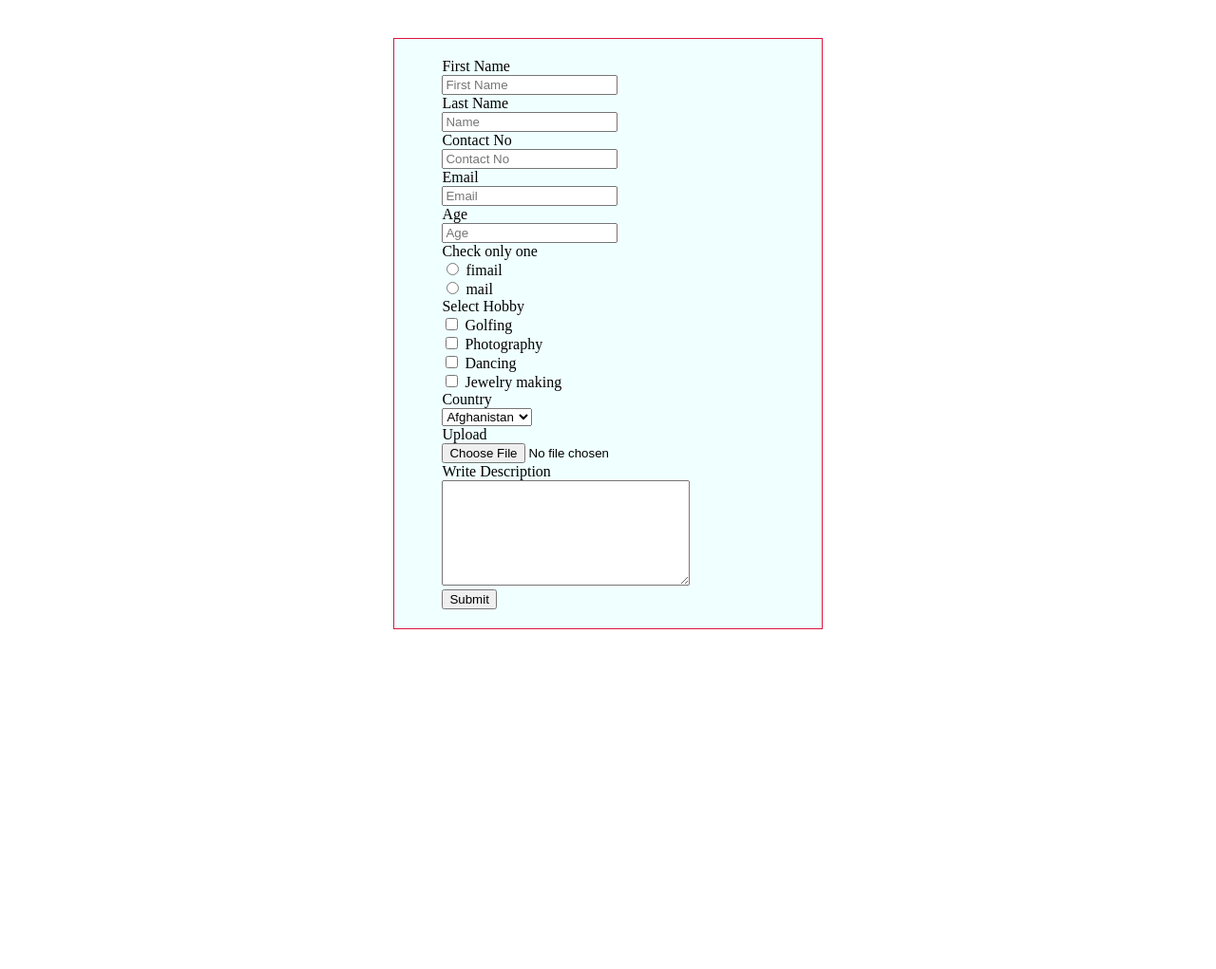
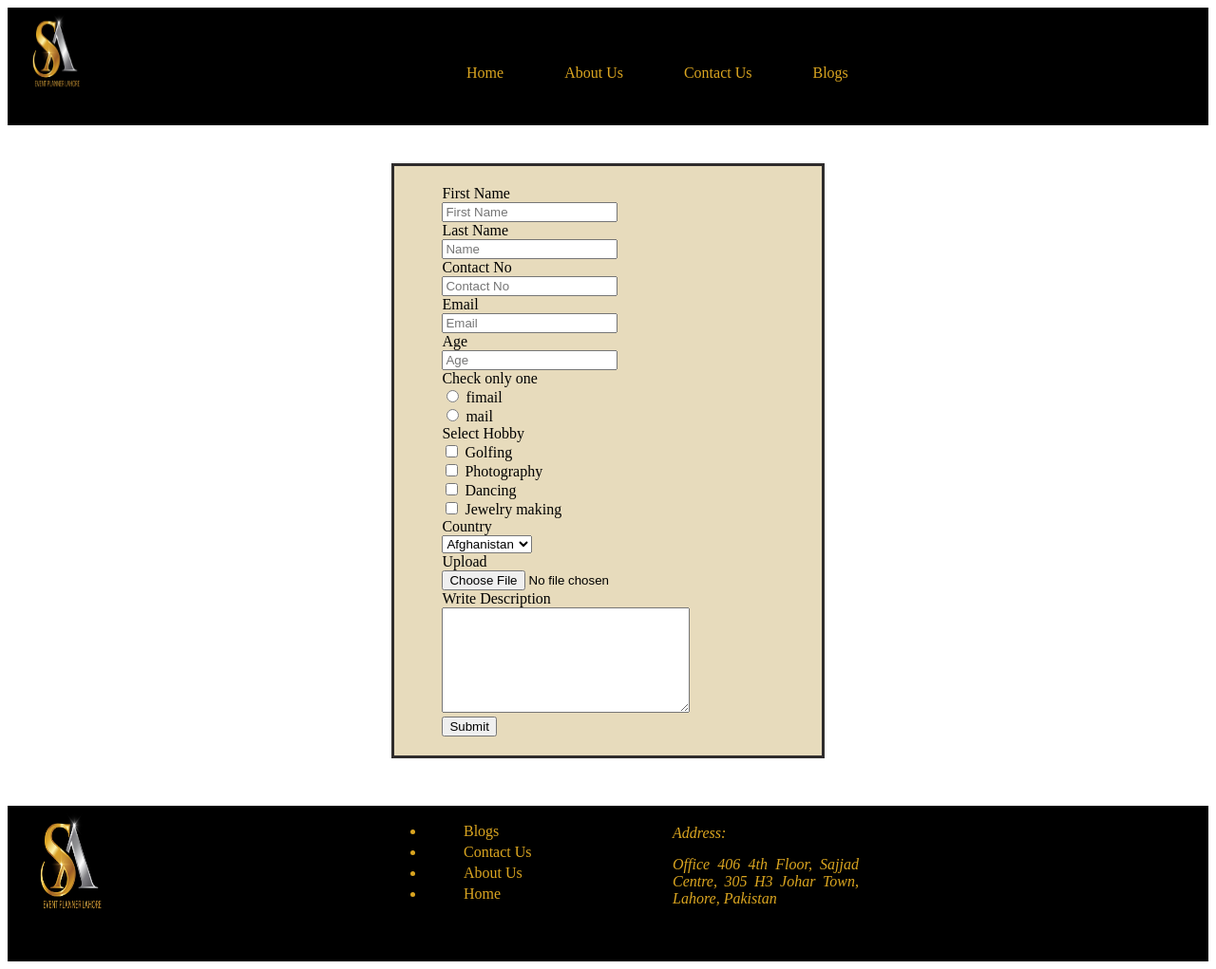
Before and after one commit to sajjadali002/my-test-, a plain HTML site: page form1/form.html in a window 1280 px wide. Shown: the whole page at 95% size. Before the commit the page ends 800 px from the top, so only its background shows below. Drawn offline with Linux system fonts and the light colour scheme.

Commit message:
add style file and modified form1

```diff
--- a/form1/form.html
+++ b/form1/form.html
@@ -4,21 +4,38 @@
     <meta charset="UTF-8">
     <meta name="viewport" content="width=device-width, initial-scale=1.0">
     <title>Document</title>
+    <link rel="stylesheet" href="style.css">
     <style>
         .form{
             justify-self: center;
             margin-top: 40px;
-            border: 1px solid crimson;
+            border: 3px solid rgb(47, 44, 44);
             padding: 20px;
             width: 30%;
             padding-left: 50px;
-            background-color:azure;
+            background-color:rgb(231, 219, 188);
+            color:;
         }
     </style>
 </head>
 <body>
+     <!--Header-->
+     <header>
+        <div class="logo">
+            <img src="SA2-[Converted] (1).jpg" width="100px" height="100px">
+        </div>
+        <div class="nav">
+            <ul class="ul1">
+                <li class="va">Home</li>
+                <li class="va">About Us</li>
+                <li class="va">Contact Us</li>
+                <li class="va">Blogs</li>
+            </ul>
+        </div>
+    </header>
+    <!--form start-->
     <section class="form">
-        <form>
+        <form >
             <label> First Name</label><br>
             <input type="text" value="" placeholder="First Name" name="fname"><br>
             <label>Last Name</label><br>
@@ -71,11 +88,23 @@
                  <label >Write Description</label><br>
                  <textarea rows="7" name="" id="" cols="30"></textarea><br>
                  <input type="submit" >
-
-
-
-
     </form>
 </section>
+<!--footer-->
+<footer class="footer">
+    <div class="foter">
+        <img src="SA2-[Converted] (1).jpg" width="130px" height="130px">
+        </div>
+        <div class="fot">
+            <ul class="ful">
+                <li class="ft">Home</li>
+                <li class="ft">About Us</li>
+                <li class="ft">Contact Us</li>
+                <li class="ft">Blogs</li>
+            </ul>
+            <address class="fi">Address:</address><br>
+            <address class="fd">Office 406 4th Floor, Sajjad Centre, 305 H3 Johar Town, Lahore, Pakistan</address>
+    </div>
+</footer>
 </body>
 </html>
--- /dev/null
+++ b/form1/style.css
@@ -0,0 +1,64 @@
+header{
+    background-color: black;
+    width: 100%;
+    padding-bottom: 30px;
+
+}
+
+.va{
+    color: goldenrod;
+    display: inline;
+    text-align: left;
+    padding-left: 40px;
+    margin-left: 20px;
+
+}
+li:hover{
+    color: goldenrod;
+    text-decoration: underline;
+}
+.nav{
+    width: 70%;
+   margin-right: 120px;
+   margin-top: -60px;
+   text-align: right;
+}
+.footer{
+    background-color: black;
+    margin-top: 50PX;
+    padding-bottom: 30PX;
+}
+.fot{
+    width: 70%;
+   margin-right: 120px;
+   margin-top: -40px;
+   text-align: right;
+   padding-bottom: 30PX;
+   position: absolute;
+}
+.ful{
+    margin-top: 30px;
+}
+.ft{
+    color: goldenrod;
+    text-align: left;
+    padding-left: 40px;
+    margin-left: 400px;
+    margin-top: -40px;
+
+}
+.fi{
+    text-align: justify;
+    margin-left: 700px;
+    color: goldenrod;
+    position: relative;
+    margin-top: -80px;
+}
+.fd{
+    text-align: justify;
+    margin-left: 700px;
+    color: goldenrod;
+    position: relative;
+    margin-top: -3px;
+
+}
```
Also changed, not shown: form1/SA2-[Converted] (1).jpg (added).
